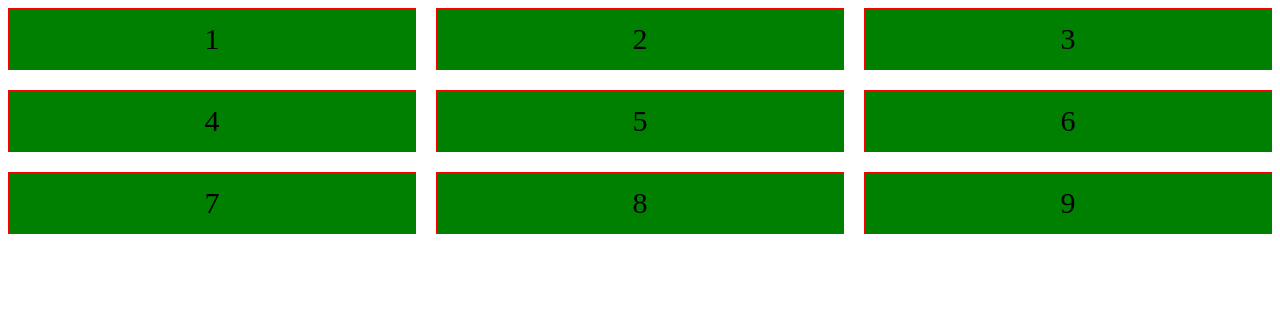
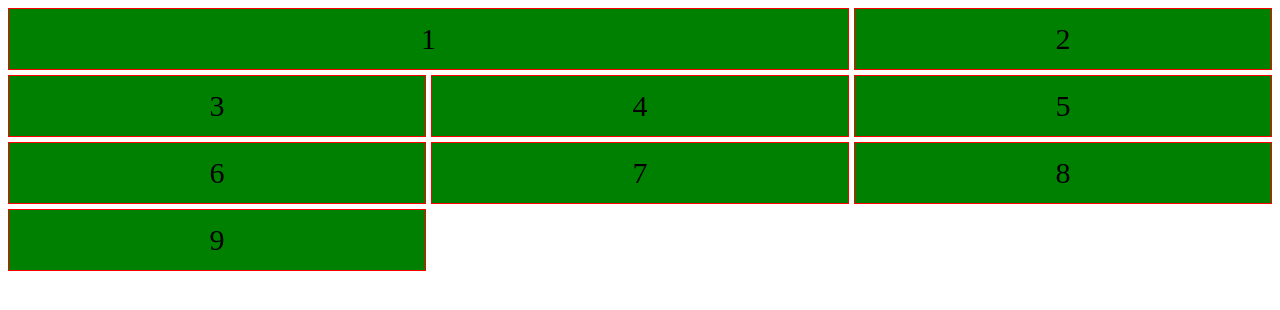
Before and after one commit to robsongarola/estudo_javaScript, a plain HTML site: page primeiro.html in a window 1280 px wide. Drawn offline with Linux system fonts and the light colour scheme.

Commit message:
Update primeiro.html

```diff
--- a/primeiro.html
+++ b/primeiro.html
@@ -9,9 +9,8 @@
         .box{
             display: grid;
             grid-template-columns: auto auto auto ;
-            column-gap: 20px;
-            row-gap: 20px;
-            width: 100%;
+            column-gap: 5px;
+            row-gap: 5px;
             margin: auto auto;
 
 
@@ -23,13 +22,29 @@
                 height: 40px;
                 background-color: green;
                 align-content: center;
+
+
+
             }
+            & .conteudo1{
+                grid-column-start: 1;
+                grid-column-end: 3;
+                padding: 10px;
+                border: 1px solid red;
+                text-align: center;
+                font-size: 30px;
+                height: 40px;
+                background-color: green;
+                align-content: center;
+
+
+           }
     </style>
 </head>
 <body>
 
     <div class="box">
-        <div class="conteudo">1</div>
+        <div class="conteudo1">1</div>
         <div class="conteudo">2</div>
         <div class="conteudo">3</div>
         <div class="conteudo">4</div>
```
